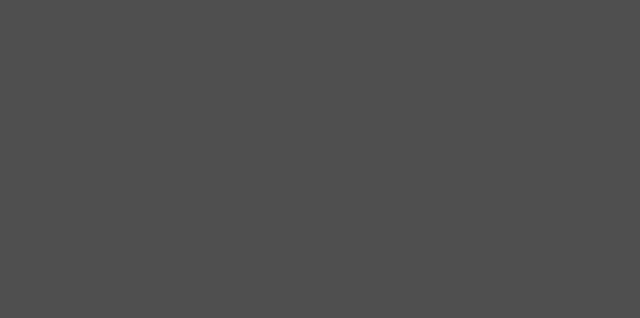
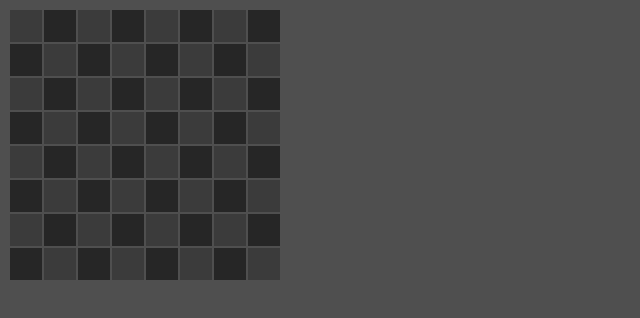
Before and after one commit to onicat/react-checkers, a React (Create React App) app: page / in a window 1280 px wide. Shown: the top 318 px of the page, without its empty margins (0-640 px from the left). Built offline with nearby package versions, Linux system fonts and the light colour scheme.

Commit message:
Create Board, Row, Cell & connect to redux

```diff
--- a/src/App.js
+++ b/src/App.js
@@ -1,5 +1,13 @@
+import React from 'react'
+
+import Board from 'components/Board'
+
 const App = () => {
-  return null
+  return (
+    <React.Fragment>
+      <Board/>
+    </React.Fragment>
+  )
 }
 
 export default App;
--- /dev/null
+++ b/src/components/Board.jsx
@@ -0,0 +1,42 @@
+import React from 'react'
+import { connect } from 'react-redux';
+
+import { getBoard } from 'redux/selectors';
+import Cell from './Cell';
+import Row from './Row';
+
+const Board = ({board}) => {
+  const renderRows = () => {
+    const rows = [];
+
+    for (let rowIndex = 0; rowIndex < board.length; rowIndex++) {
+      const cells = [];
+
+      for (let cellIndex = 0; cellIndex < board[rowIndex].length; cellIndex++) {
+        const cell = board[rowIndex][cellIndex];
+
+        cells.push(<Cell key={cellIndex} cell={cell}/>)
+      }
+
+      rows.push(<Row key={rowIndex} cells={cells}/>);
+    }
+
+    return rows;
+  }
+
+  return (
+    <table>
+      <tbody>
+        {renderRows()}
+      </tbody>
+    </table>
+  )
+};
+
+const mapStateToProps = (state) => ({
+  board: getBoard(state)
+});
+
+export default connect(
+  mapStateToProps
+)(Board);
--- /dev/null
+++ b/src/components/Cell.jsx
@@ -0,0 +1,10 @@
+import React from 'react'
+import 'styles/Cell.css'
+
+const Cell = ({cell}) => {
+  return (
+    <td className={`Cell Cell_${cell.type}`}></td>
+  );
+};
+
+export default Cell;
--- /dev/null
+++ b/src/components/Row.jsx
@@ -0,0 +1,11 @@
+import React from 'react'
+
+const Row = ({cells}) => {
+  return (
+    <tr>
+      {cells}
+    </tr>
+  )
+};
+
+export default Row;
--- a/src/redux/selectors.js
+++ b/src/redux/selectors.js
@@ -0,0 +1 @@
+export const getBoard = (store) => store.board;
--- /dev/null
+++ b/src/styles/Cell.css
@@ -0,0 +1,12 @@
+.Cell {
+  width: 30px;
+  height: 30px;
+}
+
+.Cell_active {
+  background-color: #262626;
+}
+
+.Cell_passive {
+  background-color: #3B3B3B;
+}
```
